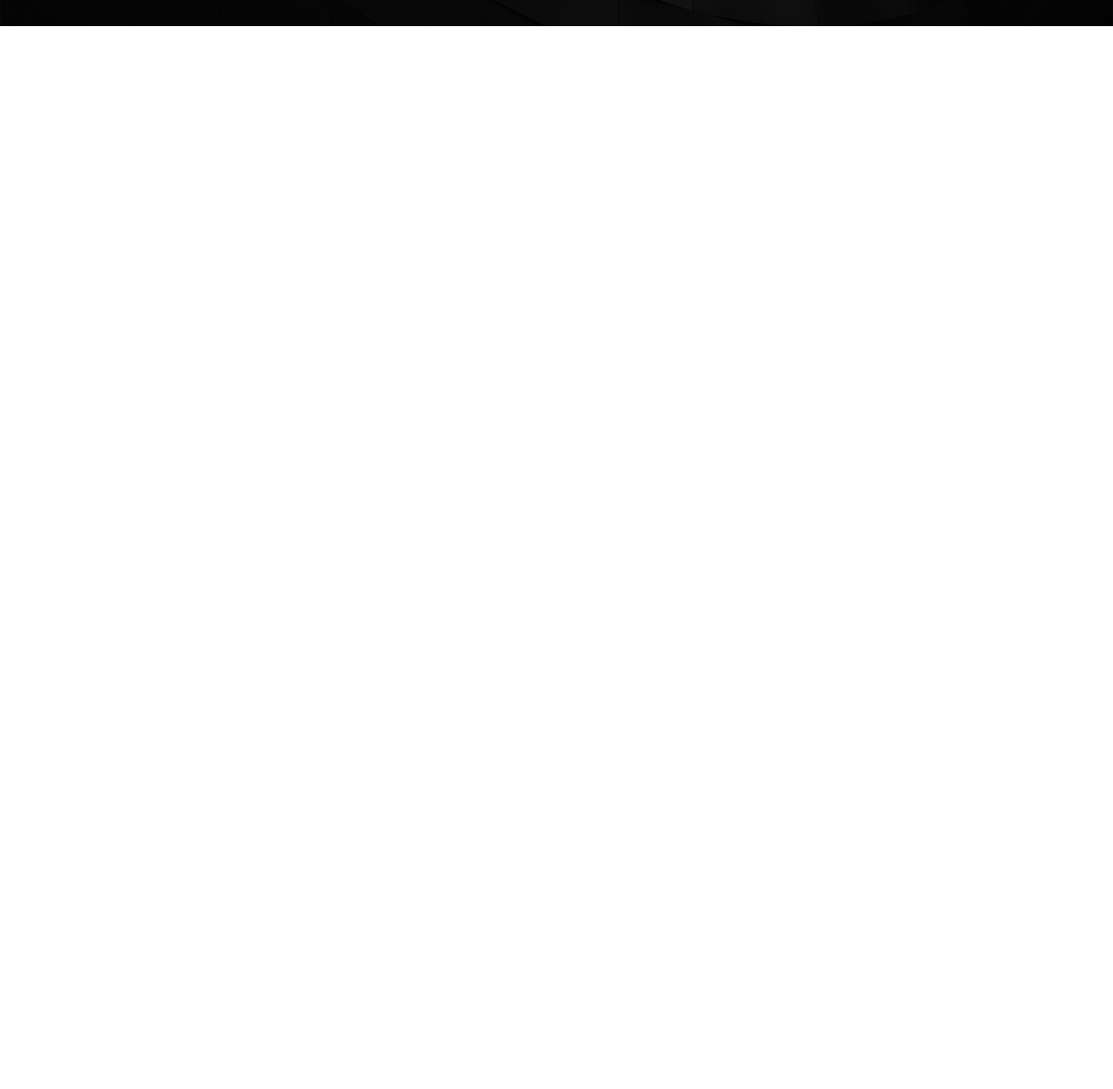
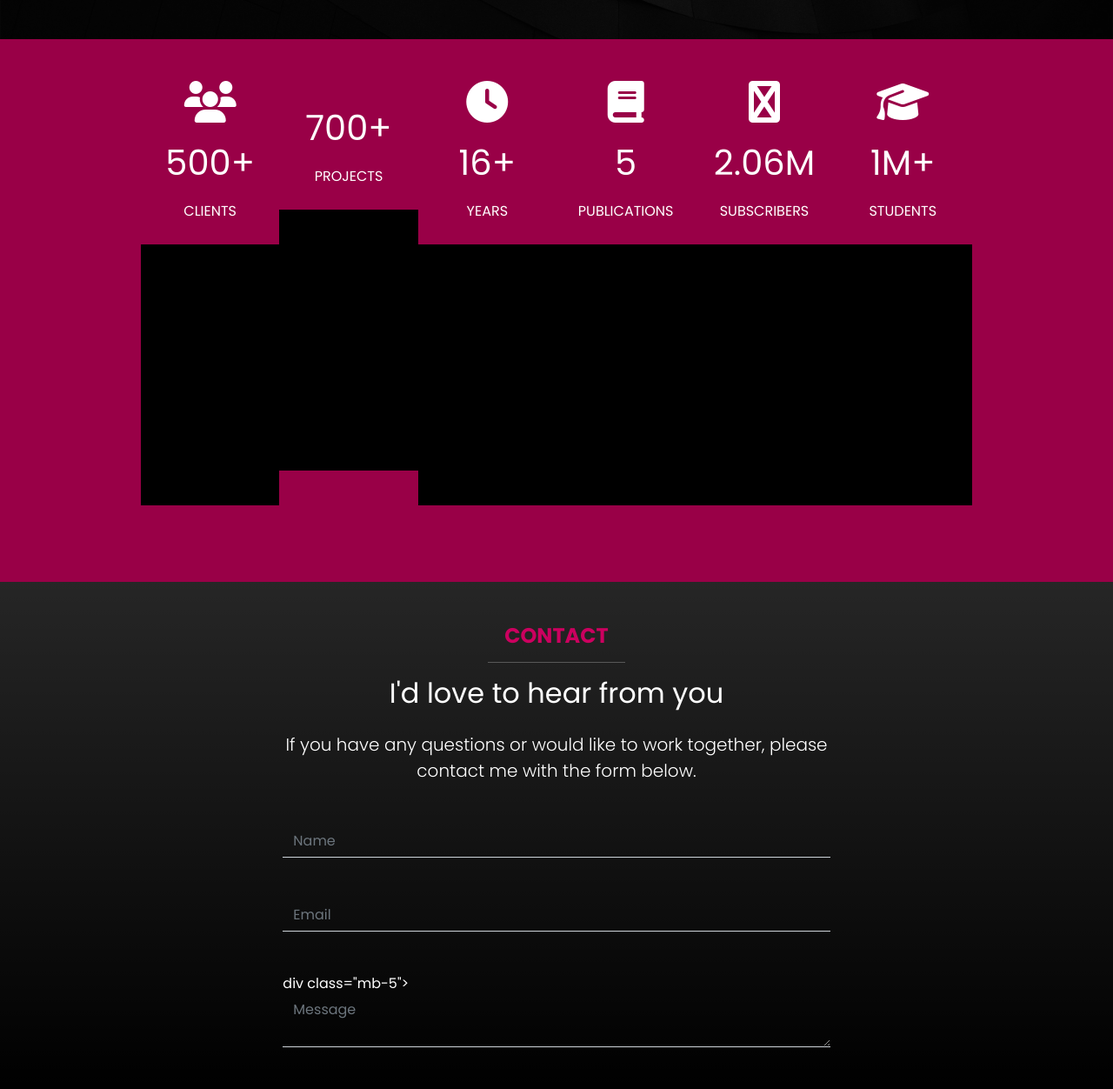
Before and after one commit to MarcGranier/Portfolio-Website, a website: page index.html in a window 1280 px wide. Shown: the part 4704-5956 px from the top of the page at 87% size. Before the commit the page ends 4734 px from the top, so only its background shows below. Drawn offline with nearby package versions, Linux system fonts and the light colour scheme; files that its build step writes are made by us from their sources.

Commit message:
Stats & Form Incomplete

```diff
--- a/index.html
+++ b/index.html
@@ -369,7 +369,7 @@
 		<section class="services text-bg-dark py-5 position-relative">
 			<div class="container position-relative">
 				<div class="text-center mb-5">
-					<h4 class="text-uppercase ffw-bold text-primary">Services</h4>
+					<h4 class="text-uppercase fw-bold text-primary">Services</h4>
 					<hr class="w-25 mx-auto" />
 					<h2 class="mb-4">What Can I Do For You?</h2>
 					<p class="lead">
@@ -379,7 +379,7 @@
 				</div>
 				<div class="row">
 					<div class="col-md-4 text-center">
-						<i class="fas fa-globe fa-3x text-primary mb3"></i>
+						<i class="fas fa-globe fa-3x text-primary mb-3"></i>
 						<h3 class="fs-3">Web Design</h3>
 						<hr class="w-25 ms-aito" />
 						<p class="fs-5">
@@ -412,6 +412,100 @@
 			</div>
 		</section>
 
+		<!-- Stats -->
+		<section class="stats py-5 text-bg-secondary">
+			<div class="container">
+				<div class="row g-0">
+					<div class="col-md-4 col-lg-2">
+						<div class="stat text-center border-end border-dark">
+							<i class="fas fa-users fa-3x mb-3"></i>
+							<p class="fs-1">500+</p>
+							<h3 class="fs-6 text-uppercase">Clients</h3>
+						</div>
+					</div>
+					<div class="col-md-4 col-lg-2">
+						<div class="stat text-center border-end border-dark">
+							<i class="fas fa-project-diagram, fa-3x mb-3"></i>
+							<p class="fs-1">700+</p>
+							<h3 class="fs-6 text-uppercase">Projects</h3>
+						</div>
+					</div>
+					<div class="col-md-4 col-lg-2">
+						<div class="stat text-center border-end border-dark">
+							<i class="fas fa-clock fa-3x mb-3"></i>
+							<p class="fs-1">16+</p>
+							<h3 class="fs-6 text-uppercase">Years</h3>
+						</div>
+					</div>
+					<div class="col-md-4 col-lg-2">
+						<div class="stat text-center border-end border-dark">
+							<i class="fas fa-book fa-3x mb-3"></i>
+							<p class="fs-1">5</p>
+							<h3 class="fs-6 text-uppercase">Publications</h3>
+						</div>
+					</div>
+					<div class="col-md-4 col-lg-2">
+						<div class="stat text-center border-end border-dark">
+							<i class="fas fa-youtube fa-3x mb-3"></i>
+							<p class="fs-1">2.06M</p>
+							<h3 class="fs-6 text-uppercase">Subscribers</h3>
+						</div>
+					</div>
+					<div class="col-md-4 col-lg-2">
+						<div class="stat text-center border-end border-dark">
+							<i class="fas fa-graduation-cap fa-3x mb-3"></i>
+							<p class="fs-1">1M+</p>
+							<h3 class="fs-6 text-uppercase">Students</h3>
+						</div>
+					</div>
+				</div>
+			</div>
+		</section>
+
+		<!-- Contact Form -->
+		<section class="contact text-bg-dark bg-gradient py-5">
+			<div class="container">
+				<div class="row">
+					<div class="col-md-8 offset-md-2">
+						<div class="text-center mb-5">
+							<h4 class="text-uppercase fw-bold text-primary">Contact</h4>
+							<hr class="w-25 mx-auto" />
+							<h2 class="mb-4">I'd love to hear from you</h2>
+							<p class="lead">
+								If you have any questions or would like to work together, please
+								contact me with the form below.
+							</p>
+						</div>
+						<!-- Form     -->
+						<form name="contact" netlify>
+              <div class="mb-5">
+                <input
+                  type="text"
+                  class="form-control bg-transparent border-top-0 border-start-0 border-end-0 rounded-0 border-muted text-white"
+                  name="name"
+                  placeholder="Name"
+                />
+              </div>
+              <div class="mb-5">
+                <input
+                  type="email"
+                  class="form-control bg-transparent border-top-0 border-start-0 border-end-0 rounded-0 border-muted text-white"
+                  name="email"
+                  placeholder="Email"
+                />
+              </div>
+              div class="mb-5">
+              <textarea
+                class="form-control bg-transparent border-top-0 border-start-0 border-end-0 rounded-0 border-muted text-white"
+                name="message"
+                placeholder="Message"
+              ></textarea>
+            </div>
+					</div>
+				</div>
+			</div>
+		</section>
+
 		<script src="js/bootstrap.bundle.min.js"></script>
 		<script src="js/lightbox-plus-jquery.min.js"></script>
 		<script src="js/script.js"></script>
--- a/scss/styles.scss
+++ b/scss/styles.scss
@@ -49,10 +49,10 @@ header .roles {
 	left: 0;
 	width: 100%;
 	height: 100%;
-	background: rgba(0, 0, 0, 0.5);
+	background: rgba(0, 0, 0, 0.6);
 }
 
-.services.container {
+.services .container {
 	z-index: 10;
 }
 
@@ -69,3 +69,10 @@ header .roles {
 .about-content {
 	flex-direction: column;
 }
+
+.stats .stat {
+	border-right: 0 !important;
+	margin-bottom: 40px;
+	border-bottom: var(--bs-dark) solid 300px;
+	padding-bottom: 20px;
+}
```
